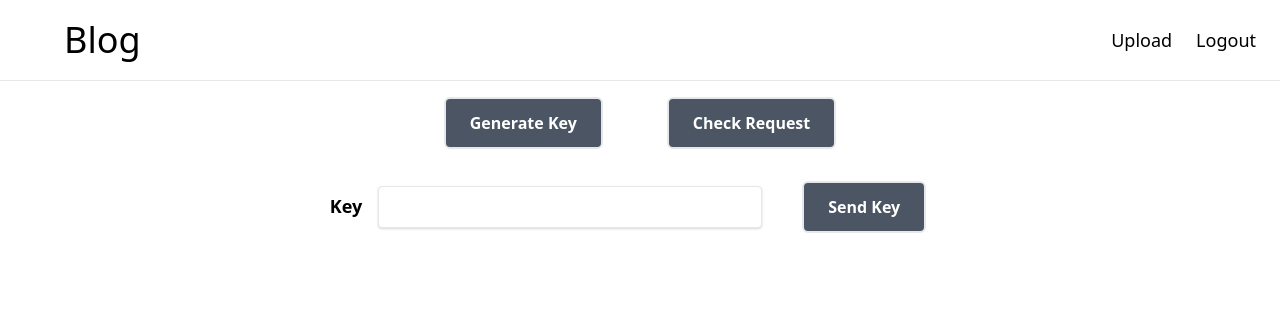
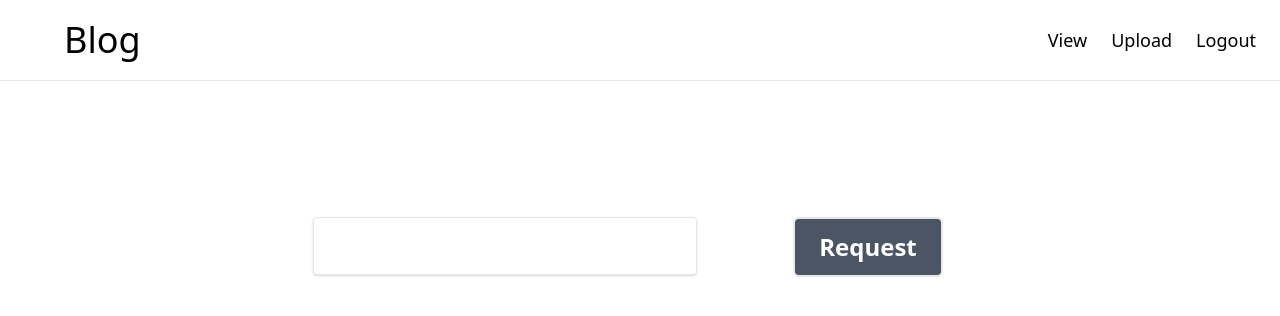
Before and after one commit to mithil25/RBAC, a React (Create React App) app in the folder front/: page /view in a window 1280 px wide. Before the commit this address led to /. Shown: the top 316 px of the page. Built offline with nearby package versions, Linux system fonts and the light colour scheme; sample sign-in values are in the browser's storage.

Commit message:
minor changes

```diff
--- a/front/src/components/App.jsx
+++ b/front/src/components/App.jsx
@@ -10,6 +10,7 @@ import Login from "./Login";
 import Register from "./Register";
 import Upload from "./Upload";
 import Home from "./Home";
+import FileViewer from "./FileViewer";
 
 function App() {
   function handleLogout() {
@@ -39,6 +40,9 @@ function App() {
             {localStorage.getItem("loggedIn") && (
               <>
                 <li className="">
+                  <Link to="/view">View</Link>
+                </li>
+                <li className="">
                   <Link to="/upload">Upload</Link>
                 </li>
                 <li className="">
@@ -59,6 +63,9 @@ function App() {
           <Route exact path="/upload">
             <Upload />
           </Route>
+          <Route exact path="/view">
+            <FileViewer />
+          </Route>
           <Route exact path="/">
             <Home />
           </Route>
--- /dev/null
+++ b/front/src/components/FileViewer.jsx
@@ -0,0 +1,32 @@
+import React from "react";
+import { Redirect } from "react-router";
+
+function FileViewer() {
+  if (!localStorage.getItem("loggedIn")) {
+    return <Redirect to="/" />;
+  }
+  return (
+    <>
+      {/* <div className="flex justify-around mt-24">
+        <div className="text-5xl">
+          <h1>Udit Pal</h1>
+        </div>
+        <div className="text-5xl">
+          <h1>Administrator</h1>
+        </div>
+      </div> */}
+      <div className="flex justify-center mt-32">
+        <div className="text-4xl">
+          <input className="shadow border rounded w-96 py-2 px-3 inline-flex mt-2 mx-2" />
+        </div>
+        <div className="text-2xl ml-14">
+          <button className="bg-gray-600 text-white font-semibold px-6 py-3 mt-2 border-2 rounded-md mx-8">
+            Request
+          </button>
+        </div>
+      </div>
+    </>
+  );
+}
+
+export default FileViewer;
--- a/front/src/components/Upload.jsx
+++ b/front/src/components/Upload.jsx
@@ -48,7 +48,7 @@ function Upload() {
   return (
     <div className="bg-white py-8 px-0 mt-16 flex justify-center">
       <form onSubmit={formik.handleSubmit} encType="multipart/form-data">
-        <div className="my-4 px-4 text-right">
+        {/* <div className="my-4 px-4 text-right">
           <label className="font-semibold text-lg mx-2">Title</label>
           <input
             className="shadow border rounded w-96 py-2 px-3 inline-flex mt-2 mx-2"
@@ -64,9 +64,9 @@ function Upload() {
           <p className="text-red-700 font-semibold text-right mr-8">
             {formik.errors.title}
           </p>
-        )}
+        )} */}
 
-        <div className="my-4 px-4 text-right">
+        {/* <div className="my-4 px-4 text-right">
           <label className="font-semibold text-lg mx-2">Content</label>
           <textarea
             className="shadow border rounded w-96 py-2 px-3 inline-flex mt-2 mx-2"
@@ -82,7 +82,7 @@ function Upload() {
           <p className="text-red-700 font-semibold text-right mr-8">
             {formik.errors.content}
           </p>
-        )}
+        )} */}
 
         <input
           type="file"
```
